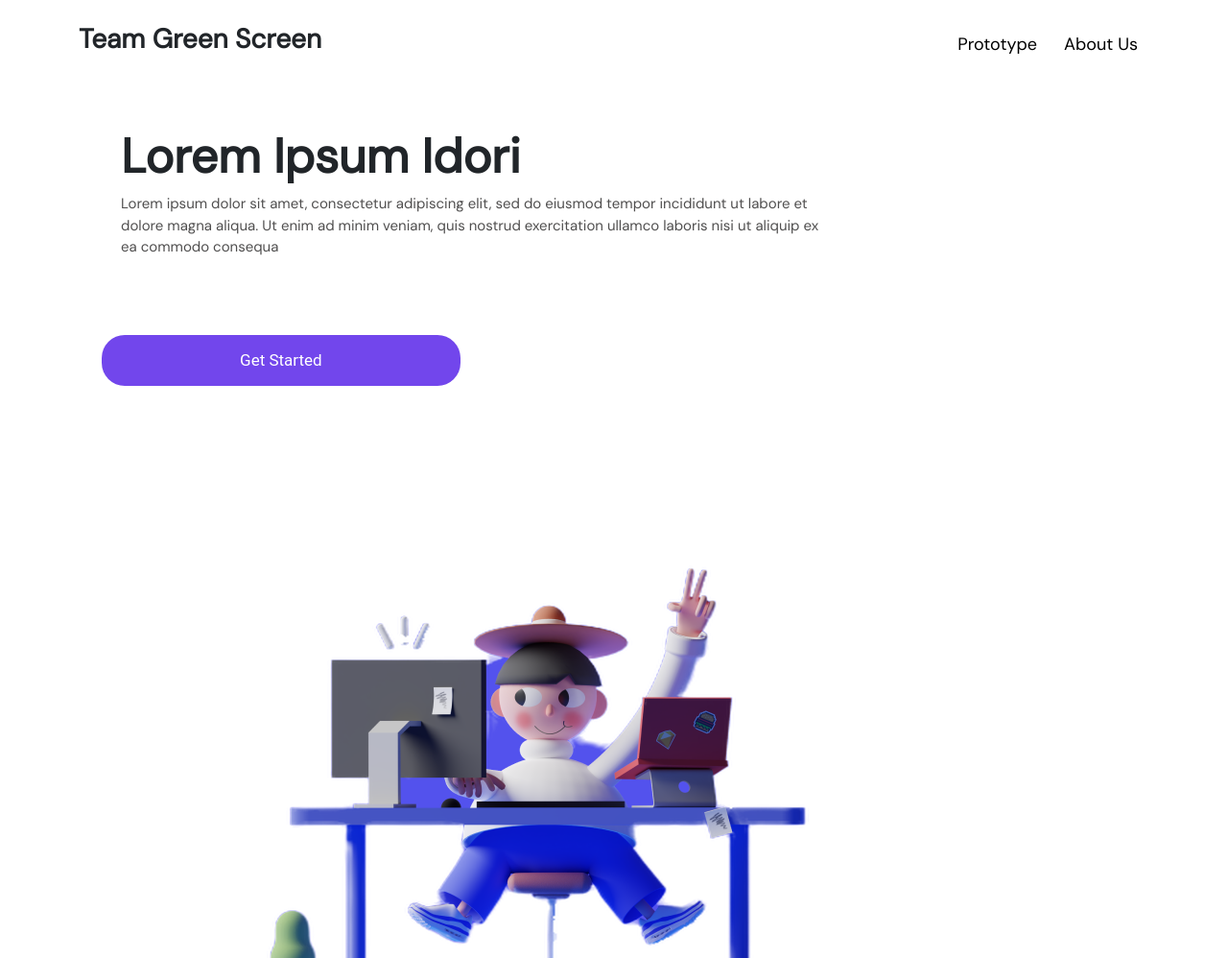
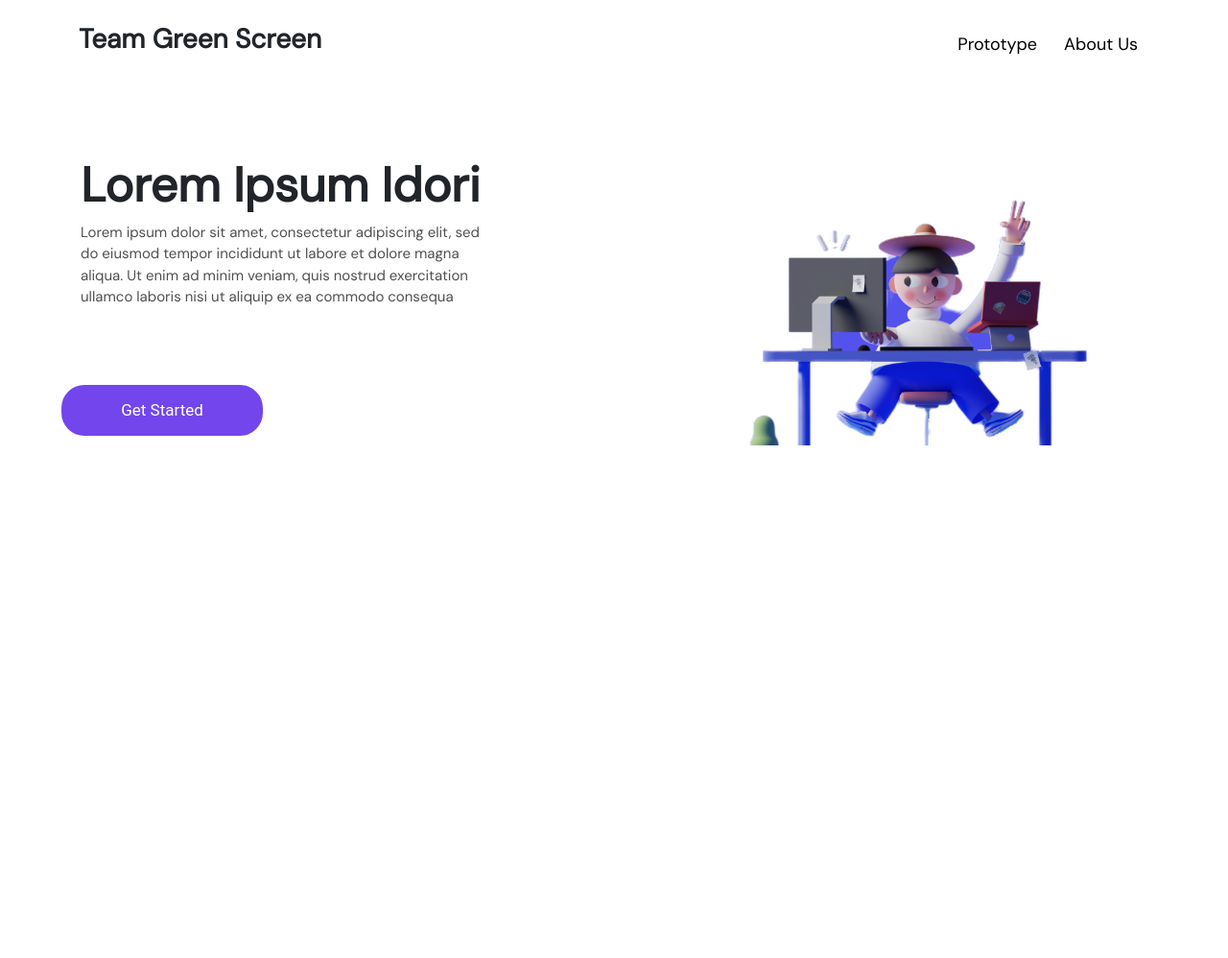
Before and after one commit to isha23pix/webdev, a plain HTML site: page index.html in a window 1280 px wide. Shown: the whole page at 96% size. After the commit the page ends 800 px from the top, so only its background shows below. Drawn offline with nearby package versions, Linux system fonts and the light colour scheme.

Commit message:
updating index.html

```diff
--- a/index.html
+++ b/index.html
@@ -5,8 +5,10 @@
     <meta http-equiv="X-UA-Compatible" content="IE=edge">
     <meta name="viewport" content="width=device-width, initial-scale=1.0">
     <link href="https://cdn.jsdelivr.net/npm/bootstrap@5.1.3/dist/css/bootstrap.min.css" rel="stylesheet">
+    <link href="https://fonts.googleapis.com/css2?family=DM+Sans&display=swap" rel="stylesheet">
+    <script src="https://cdn.jsdelivr.net/npm/jquery@3.5.1/dist/jquery.slim.min.js"></script>
+    <script src="https://cdn.jsdelivr.net/npm/popper.js@1.16.1/dist/umd/popper.min.js"></script>
     <script src="https://cdn.jsdelivr.net/npm/bootstrap@5.1.3/dist/js/bootstrap.bundle.min.js"></script>
-    <link href="https://fonts.googleapis.com/css2?family=DM+Sans&display=swap" rel="stylesheet">
     <link rel="stylesheet" href="style.css">
     <title>Team Green Screen</title>
 </head>
@@ -19,15 +21,19 @@
         <a id="headbtn" href="#about">About Us</a>
       </div>
     </header>
-    <div class="container" id="hero">
-      <div class="container">
-        <div class="container">
+
+
+    <div class="container-1" id="hero" >
+        <div class="box-1">
           <h2 id="heading">Lorem Ipsum Idori</h1>
           <p id="para">Lorem ipsum dolor sit amet, consectetur adipiscing elit, sed do eiusmod tempor incididunt ut labore et dolore magna aliqua. Ut enim ad minim veniam, quis nostrud exercitation ullamco laboris nisi ut aliquip ex ea commodo consequa</p>
           <button type="button" class="btn">Get Started</button>
         </div>
-        <div class="hero-image"><img id="heroimg" src="Hero Img.png" class="img-fluid" alt="Hero"></div>
-      </div>
+        <div class="box-2">
+          <img id="heroimg" src="Hero Img.png" class="img-fluid" alt="Hero">
+        </div>
     </div>
+
+
 </body>
 </html>
```
